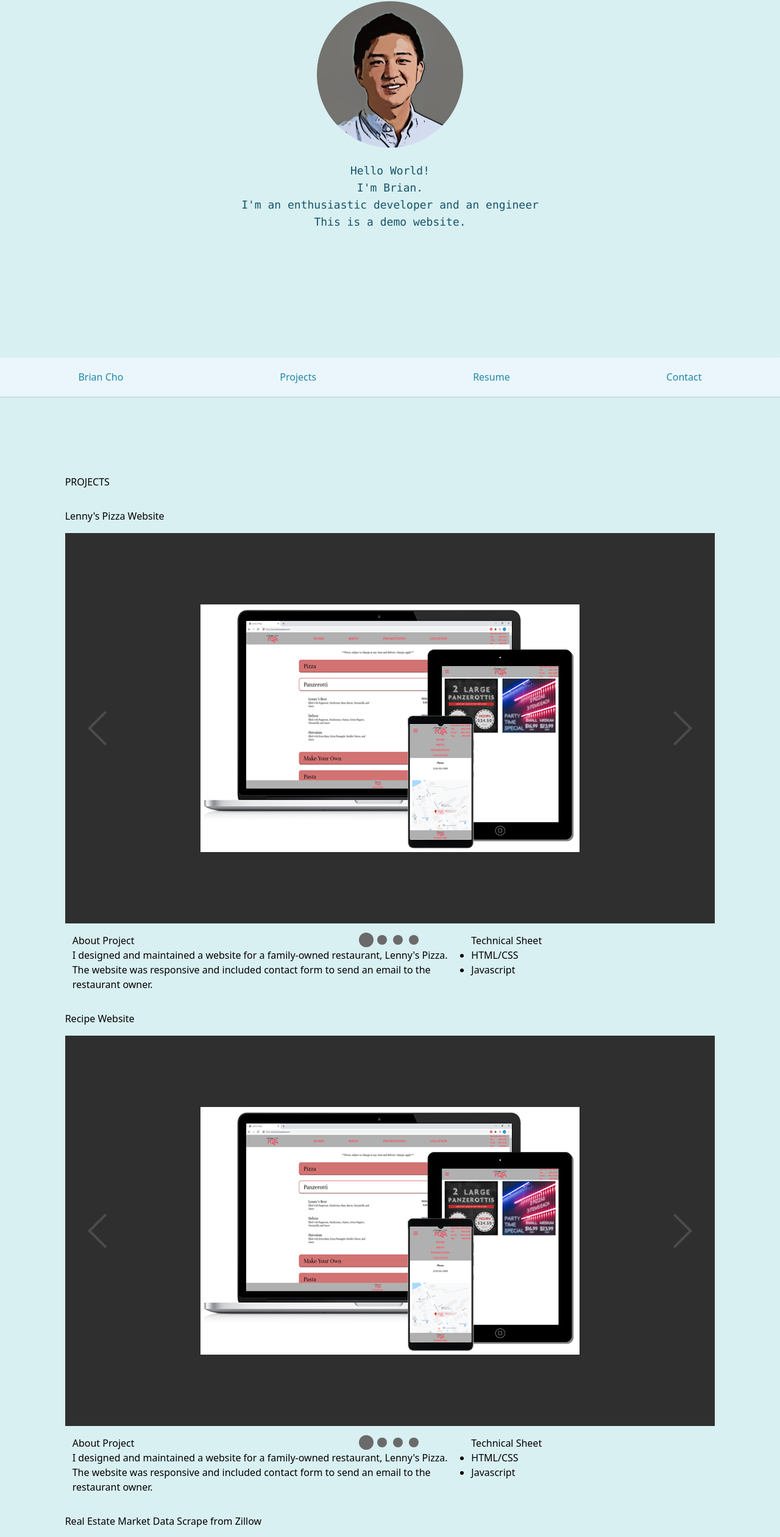
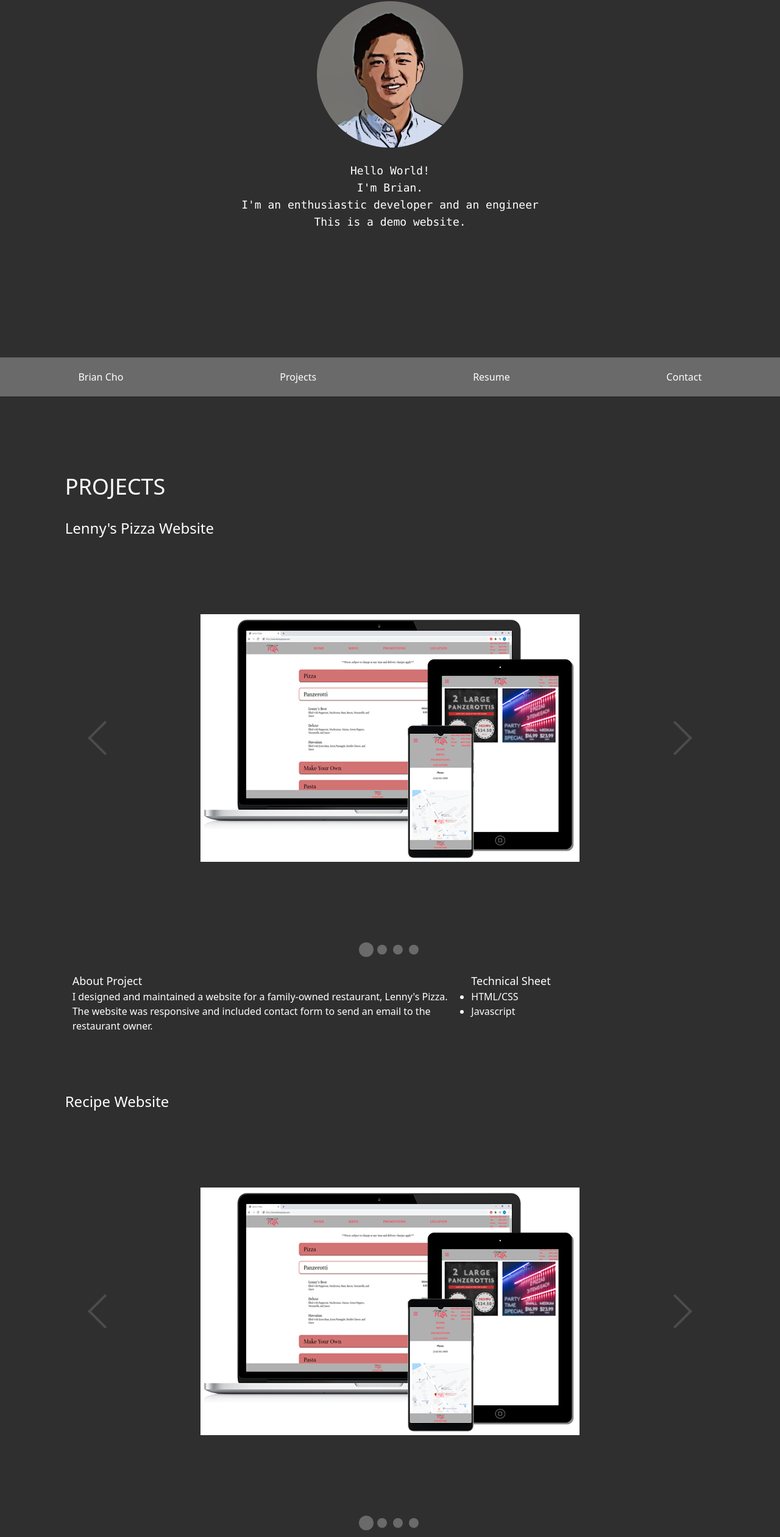
Before and after one commit to bischo91/bischo, a React (Create React App) app: page / in a window 1280 px wide. Shown: the part 214-2734 px from the top of the page at 61% size. Built offline with nearby package versions, Linux system fonts and the light colour scheme.

Commit message:
Updated contact form and frontend in projects, background, text

```diff
--- a/src/App.js
+++ b/src/App.js
@@ -1,111 +1,141 @@
-import React, { Component, createRef } from 'react';
+import React, { Component, createRef } from "react";
 import { render } from "react-dom";
 // import { BrowserRouter as Router, Routes, Route } from "react-router-dom";
-import About from './routes/About';
-import Projects from './routes/Projects';
-import Resume from './routes/Resume';
-import Contact from './routes/Contact';
+import About from "./routes/About";
+import Projects from "./routes/Projects";
+import Resume from "./routes/Resume";
+import Contact from "./routes/Contact";
 // import Contact from '../public/Contact';
 import { Link, Element } from "react-scroll";
 
-
 class App extends Component {
-  constructor(props){
+  constructor(props) {
     super(props);
     this.navRef = createRef();
     this.navrepositionRef = createRef();
     this.state = {
-      data:[],
-    }
+      data: [],
+    };
   }
 
   componentDidMount() {
-  window.onbeforeunload= function(){
+    window.onbeforeunload = function () {
       window.scrollTo(0, 0);
-  }
+    };
     // Chnage page title to Brian Cho
     // Scroll to stop when page loaded
-  document.title = "Brian Cho"
+    document.title = "Brian Cho";
     window.addEventListener("scroll", this.handleScroll);
     window.addEventListener("resize", this.handleResize);
     this.handleResize();
   }
 
-
-componentWillMount(){
-}
+  componentWillMount() {}
 
   handleResize = () => {
     // Move navbar to the top when the window.innerHeight is less than 600.
-  if (window.innerHeight<600){
-    this.navrepositionRef.current.classList.add('top-0');
-    this.navrepositionRef.current.classList.remove('-bottom-8', 'absolute')
+    if (window.innerHeight < 600) {
+      this.navrepositionRef.current.classList.add("top-0");
+      this.navrepositionRef.current.classList.remove("-bottom-8", "absolute");
     } else {
-    this.navrepositionRef.current.classList.remove('top-0');
-    this.navrepositionRef.current.classList.add('-bottom-8', 'absolute')
+      this.navrepositionRef.current.classList.remove("top-0");
+      this.navrepositionRef.current.classList.add("-bottom-8", "absolute");
     }
-}
+  };
 
   handleScroll = () => {
     // Fix navbar to the top once scrolled past first page (client height)
     const winScroll =
-  document.body.scrollTop || document.documentElement.scrollTop
-  if (winScroll>document.documentElement.clientHeight){
-    this.navRef.current.classList.add('fixed', 'top-0');
+      document.body.scrollTop || document.documentElement.scrollTop;
+    if (winScroll > document.documentElement.clientHeight) {
+      this.navRef.current.classList.add("fixed", "top-0");
       // Fix navbar to the top
     } else {
-    this.navRef.current.classList.remove('fixed','top-0');
+      this.navRef.current.classList.remove("fixed", "top-0");
       // Unfix navbar from the top
     }
-}
+  };
 
-render(){
+  render() {
     return (
       <div className="flex flex-col bg-primary">
-      <div className="absolute flex fixed -bottom-16 z-50 shadow w-full" ref = { this.navrepositionRef }>
+        <div
+          className="absolute flex fixed -bottom-16 z-50 shadow w-full"
+          ref={this.navrepositionRef}
+        >
           <nav
-          ref={ this.navRef }className="bg-secondary h-16 flex w-full" id ="navId">
+            ref={this.navRef}
+            className="bg-secondary h-16 flex w-full"
+            id="navId"
+          >
             <ul className="text-primary list-none m-auto flex w-full justify-around items-center">
-            <li>
-              <Link activeClass="active" to="about" spy={true} smooth={true}
-                offset={0} duration={500} onSetActive={this.handleSetActive}>
+              <li className="cursor-pointer">
+                <Link
+                  activeClass="active"
+                  to="about"
+                  spy={true}
+                  smooth={true}
+                  offset={0}
+                  duration={500}
+                  onSetActive={this.handleSetActive}
+                >
                   Brian Cho
                 </Link>
               </li>
-            <li>
-              <Link activeClass="active" to="projects" spy={true} smooth={true}
-                offset={0} duration={500} onSetActive={this.handleSetActive}>
+              <li className="cursor-pointer">
+                <Link
+                  activeClass="active"
+                  to="projects"
+                  spy={true}
+                  smooth={true}
+                  offset={0}
+                  duration={500}
+                  onSetActive={this.handleSetActive}
+                >
                   Projects
                 </Link>
               </li>
-            <li>
-              <Link activeClass="active" to="resume" spy={true} smooth={true}
-                offset={0} duration={500} onSetActive={this.handleSetActive}>
+              <li className="cursor-pointer">
+                <Link
+                  activeClass="active"
+                  to="resume"
+                  spy={true}
+                  smooth={true}
+                  offset={0}
+                  duration={500}
+                  onSetActive={this.handleSetActive}
+                >
                   Resume
                 </Link>
               </li>
-            <li>
-              <Link activeClass="active" to="contact" spy={true} smooth={true}
-                offset={0} duration={500} onSetActive={this.handleSetActive}>
+              <li className="cursor-pointer">
+                <Link
+                  activeClass="active"
+                  to="contact"
+                  spy={true}
+                  smooth={true}
+                  offset={0}
+                  duration={500}
+                  onSetActive={this.handleSetActive}
+                >
                   Contact
                 </Link>
               </li>
             </ul>
           </nav>
         </div>
-      <Element name='about' className='element' id='aboutId'>
+        <Element name="about" className="element" id="aboutId">
           <About />
         </Element>
-      <Element name='projects' className='element'>
+        <Element name="projects" className="element">
           <Projects />
         </Element>
-      <Element name='resume' className='element'>
+        <Element name="resume" className="element">
           <Resume />
         </Element>
-      <Element name='contact' className='element'>
+        <Element name="contact" className="element">
           <Contact />
         </Element>
-
       </div>
     );
   }
--- a/src/routes/About.js
+++ b/src/routes/About.js
@@ -2,42 +2,51 @@ import React from "react";
 import profile_pic from "../images/profile.png";
 import profile_animated from "../images/profile_animated.png";
 
-class About extends React.Component{
+class About extends React.Component {
   constructor(props) {
     super(props);
     this.profileImageRef = React.createRef();
-    this.state = {
-      };
+    this.state = {};
   }
 
-  componentDidMount(){
+  componentDidMount() {
     // Change page title
-    document.title = "Brian Cho"
+    document.title = "Brian Cho";
     // Scroll to stop when page loaded
-    window.scrollTo(0, 0)
+    window.scrollTo(0, 0);
     // Fetch data from API defined by admin
   }
 
-  flipimg(){
+  flipimg() {
     // Flip image when hovered in/out
-    this.profileImageRef.current.classList.toggle('flipped');
+    this.profileImageRef.current.classList.toggle("flipped");
   }
 
   render() {
     return (
       <div className="mt-24 w-full min-h-screen h-full bg-primary">
         <div className="flip relative top-10 z-40">
-            <div ref={this.profileImageRef}
+          <div
+            ref={this.profileImageRef}
             className="flip-image"
             onMouseOver={() => this.flipimg()}
             onMouseOut={() => this.flipimg()}
-              onClick={() => this.flipimg()}>
-              <img src={profile_animated} alt="Brian Cho" className="profile-front profile-img"/>
-              <img src={profile_pic} alt="" className="profile-back profile-img"/>
+            onClick={() => this.flipimg()}
+          >
+            <img
+              src={profile_animated}
+              alt="Brian Cho"
+              className="profile-front profile-img"
+            />
+            <img
+              src={profile_pic}
+              alt=""
+              className="profile-back profile-img"
+            />
           </div>
         </div>
         <div className="bg-primary h-full relative top-96 block justify-around">
-            <p className="font-mono text-center text-secondary text-lg">
+          <p className="font-mono text-center text-primary text-lg">
             Hello World! <br></br>
             I'm Brian.<br></br>
             I'm an enthusiastic developer and an engineer<br></br>
@@ -46,7 +55,6 @@ class About extends React.Component{
         </div>
       </div>
     );
-
   }
 }
 
--- a/src/routes/Projects.js
+++ b/src/routes/Projects.js
@@ -1,7 +1,7 @@
 import React from "react";
 import AwesomeSlider from "react-awesome-slider";
-import 'react-awesome-slider/dist/styles.css';
-import 'react-awesome-slider/dist/custom-animations/cube-animation.css';
+import "react-awesome-slider/dist/styles.css";
+import "react-awesome-slider/dist/custom-animations/cube-animation.css";
 
 import lennyspizza_1 from "../images/lennyspizza/lennyspizza_project.png";
 import lennyspizza_2 from "../images/lennyspizza/lennyspizza_menu_PC.png";
@@ -21,39 +21,72 @@ import imageanalysis_3 from "../images/imageanalysis/pixeluniformity.png";
 
 import imageprocess_1 from "../images/imageprocess/imageprocess.jpg";
 
-class Projects extends React.Component{
+class Projects extends React.Component {
   constructor(props) {
     super(props);
-    this.state = {
-      };
+    this.state = {};
   }
 
   render() {
     return (
-        <div
-          className="flex-col w-5/6 m-auto mt-24 min-h-screen bg-primary">
-          <h1>PROJECTS</h1>
-              <div className="row space-y-4 mt-8">
-                <h2>Lenny's Pizza Website</h2>
+      <div className="text-primary flex-col w-5/6 m-auto mt-24 min-h-screen bg-primary">
+        <h1 className="text-4xl mb-8">PROJECTS</h1>
+
+        <div className="row space-y-2 mt-4">
+          <h2 className="text-2xl">Lenny's Pizza Website</h2>
           <div className="flex flex-col">
             <div className="w-full">
-                    <AwesomeSlider  animation="cubeAnimation">
+              <AwesomeSlider animation="cubeAnimation">
                 <div data-src={lennyspizza_1} />
                 <div data-src={lennyspizza_2} />
                 <div data-src={lennyspizza_3} />
                 <div data-src={lennyspizza_4} />
               </AwesomeSlider>
             </div>
-                  <div className="w-5/6 flex mt-4 inline-block">
-                    <div className="w-3/4 mx-3">
-                      <h3>About Project</h3>
-                      <p className ="w-full">
-                        I designed and maintained a website for a family-owned restaurant, Lenny's Pizza.
-                        The website was responsive and included contact form to send an email to the restaurant owner.
+            <div className="w-5/6 flex mt-16 mb-20 inline-block">
+              <div className="w-3/4 mx-3 text-md">
+                <h3 className="text-lg">About Project</h3>
+                <p className="w-full text-md">
+                  I designed and maintained a website for a family-owned
+                  restaurant, Lenny's Pizza. The website was responsive and
+                  included contact form to send an email to the restaurant
+                  owner.
                 </p>
               </div>
               <div className="w-1/4 mx-3">
-                      <h3>Technical Sheet</h3>
+                <h3 className="text-lg">Technical Sheet</h3>
+                <ul className="list-disc">
+                  <li>HTML/CSS</li>
+                  <li>Javascript</li>
+                </ul>
+              </div>
+            </div>
+          </div>
+        </div>
+
+        <div className="row space-y-2 mt-4">
+          <h2 className="text-2xl">Recipe Website</h2>
+          <div className="flex flex-col">
+            <div className="w-full">
+              <AwesomeSlider animation="cubeAnimation">
+                <div data-src={lennyspizza_1} />
+                <div data-src={lennyspizza_2} />
+                <div data-src={lennyspizza_3} />
+                <div data-src={lennyspizza_4} />
+              </AwesomeSlider>
+            </div>
+            <div className="w-5/6 flex mt-16 mb-20 inline-block">
+              <div className="w-3/4 mx-3 text-md">
+                <h3 className="text-lg">About Project</h3>
+                <p className="w-full text-md">
+                  I designed and maintained a website for a family-owned
+                  restaurant, Lenny's Pizza. The website was responsive and
+                  included contact form to send an email to the restaurant
+                  owner.
+                </p>
+              </div>
+              <div className="w-1/4 mx-3">
+                <h3 className="text-lg">Technical Sheet</h3>
                 <ul className="list-disc">
                   <li>HTML/CSS</li>
                   <li>Javascript</li>
@@ -64,26 +97,29 @@ class Projects extends React.Component{
         </div>
 
         <div className="row space-y-4 mt-8">
-                <h2>Recipe Website</h2>
+          <h2 className="text-2xl">
+            Real Estate Market Data Scrape from Zillow
+          </h2>
           <div className="flex flex-col">
             <div className="w-full">
-                    <AwesomeSlider  animation="cubeAnimation">
-                      <div data-src={lennyspizza_1} />
-                      <div data-src={lennyspizza_2} />
-                      <div data-src={lennyspizza_3} />
-                      <div data-src={lennyspizza_4} />
+              <AwesomeSlider animation="cubeAnimation">
+                <div data-src={zillowscrape_1} />
+                <div data-src={zillowscrape_2} />
+                <div data-src={zillowscrape_3} />
               </AwesomeSlider>
             </div>
-                  <div className="w-5/6 flex mt-4 inline-block">
-                    <div className="w-3/4 mx-3">
-                      <h3>About Project</h3>
-                      <p className ="w-full">
-                        I designed and maintained a website for a family-owned restaurant, Lenny's Pizza.
-                        The website was responsive and included contact form to send an email to the restaurant owner.
+            <div className="w-5/6 flex mt-16 mb-20 inline-block">
+              <div className="w-3/4 mx-3 text-md">
+                <h3 className="text-lg">About Project</h3>
+                <p className="w-full text-md">
+                  I designed and maintained a website for a family-owned
+                  restaurant, Lenny's Pizza. The website was responsive and
+                  included contact form to send an email to the restaurant
+                  owner.
                 </p>
               </div>
               <div className="w-1/4 mx-3">
-                      <h3>Technical Sheet</h3>
+                <h3 className="text-lg">Technical Sheet</h3>
                 <ul className="list-disc">
                   <li>HTML/CSS</li>
                   <li>Javascript</li>
@@ -94,25 +130,26 @@ class Projects extends React.Component{
         </div>
 
         <div className="row space-y-4 mt-8">
-                <h2>Real Estate Market Data Scrape from Zillow</h2>
+          <h2 className="text-2xl">Accounting Book</h2>
           <div className="flex flex-col">
             <div className="w-full">
-                    <AwesomeSlider  animation="cubeAnimation">
-                      <div data-src={zillowscrape_1} />
-                      <div data-src={zillowscrape_2} />
-                      <div data-src={zillowscrape_3} />
+              <AwesomeSlider animation="cubeAnimation">
+                <div data-src={accountbook_1} />
+                <div data-src={accountbook_2} />
               </AwesomeSlider>
             </div>
-                  <div className="w-5/6 flex mt-4 inline-block">
-                    <div className="w-3/4 mx-3">
-                      <h3>About Project</h3>
-                      <p className ="w-full">
-                        I designed and maintained a website for a family-owned restaurant, Lenny's Pizza.
-                        The website was responsive and included contact form to send an email to the restaurant owner.
+            <div className="w-5/6 flex mt-16 mb-20 inline-block">
+              <div className="w-3/4 mx-3 text-md">
+                <h3 className="text-lg">About Project</h3>
+                <p className="w-full text-md">
+                  I designed and maintained a website for a family-owned
+                  restaurant, Lenny's Pizza. The website was responsive and
+                  included contact form to send an email to the restaurant
+                  owner.
                 </p>
               </div>
               <div className="w-1/4 mx-3">
-                      <h3>Technical Sheet</h3>
+                <h3 className="text-lg">Technical Sheet</h3>
                 <ul className="list-disc">
                   <li>HTML/CSS</li>
                   <li>Javascript</li>
@@ -123,24 +160,27 @@ class Projects extends React.Component{
         </div>
 
         <div className="row space-y-4 mt-8">
-                <h2>Accounting Book</h2>
+          <h2 className="text-2xl">Image Process of Carbon Nanotube</h2>
           <div className="flex flex-col">
             <div className="w-full">
-                    <AwesomeSlider  animation="cubeAnimation">
-                      <div data-src={accountbook_1} />
-                      <div data-src={accountbook_2} />
+              <AwesomeSlider animation="cubeAnimation">
+                <div data-src={imageanalysis_1} />
+                <div data-src={imageanalysis_2} />
+                <div data-src={imageanalysis_3} />
               </AwesomeSlider>
             </div>
-                  <div className="w-5/6 flex mt-4 inline-block">
-                    <div className="w-3/4 mx-3">
-                      <h3>About Project</h3>
-                      <p className ="w-full">
-                        I designed and maintained a website for a family-owned restaurant, Lenny's Pizza.
-                        The website was responsive and included contact form to send an email to the restaurant owner.
+            <div className="w-5/6 flex mt-16 mb-20 inline-block">
+              <div className="w-3/4 mx-3 text-md">
+                <h3 className="text-lg">About Project</h3>
+                <p className="w-full text-md">
+                  I designed and maintained a website for a family-owned
+                  restaurant, Lenny's Pizza. The website was responsive and
+                  included contact form to send an email to the restaurant
+                  owner.
                 </p>
               </div>
               <div className="w-1/4 mx-3">
-                      <h3>Technical Sheet</h3>
+                <h3 className="text-lg">Technical Sheet</h3>
                 <ul className="list-disc">
                   <li>HTML/CSS</li>
                   <li>Javascript</li>
@@ -151,25 +191,25 @@ class Projects extends React.Component{
         </div>
 
         <div className="row space-y-4 mt-8">
-                <h2>Image Process of Carbon Nanotube</h2>
+          <h2 className="text-2xl">Image Process of Display Panels</h2>
           <div className="flex flex-col">
             <div className="w-full">
-                    <AwesomeSlider  animation="cubeAnimation">
-                      <div data-src={imageanalysis_1} />
-                      <div data-src={imageanalysis_2} />
-                      <div data-src={imageanalysis_3} />
+              <AwesomeSlider animation="cubeAnimation">
+                <div data-src={imageprocess_1} />
               </AwesomeSlider>
             </div>
-                  <div className="w-5/6 flex mt-4 inline-block">
-                    <div className="w-3/4 mx-3">
-                      <h3>About Project</h3>
-                      <p className ="w-full">
-                        I designed and maintained a website for a family-owned restaurant, Lenny's Pizza.
-                        The website was responsive and included contact form to send an email to the restaurant owner.
+            <div className="w-5/6 flex mt-16 mb-20 inline-block">
+              <div className="w-3/4 mx-3 text-md">
+                <h3 className="text-lg">About Project</h3>
+                <p className="w-full text-md">
+                  I designed and maintained a website for a family-owned
+                  restaurant, Lenny's Pizza. The website was responsive and
+                  included contact form to send an email to the restaurant
+                  owner.
                 </p>
               </div>
               <div className="w-1/4 mx-3">
-                      <h3>Technical Sheet</h3>
+                <h3 className="text-lg">Technical Sheet</h3>
                 <ul className="list-disc">
                   <li>HTML/CSS</li>
                   <li>Javascript</li>
@@ -178,27 +218,8 @@ class Projects extends React.Component{
             </div>
           </div>
         </div>
-
-              <div className="row space-y-4 mt-8">
-                <h2>Image Process of Display Panels</h2>
-                <div className="flex flex-col">
-                  <div className ="w-full">
-                    <img src={imageprocess_1} alt="Lenny's Pizza" /></div>
-                  <div className ="column">
-                    <p>
-                      Recipe website designed
-                    </p>
-                    <h3>Technical Sheet</h3>
-                    <ul className="list-disc">
-                      <li>React</li>
-                      <li>Django</li>
-                    </ul>
-                  </div>
-                </div>
-              </div>
       </div>
     );
-
   }
 }
 
--- a/tailwind.config.js
+++ b/tailwind.config.js
@@ -2,15 +2,14 @@ module.exports = {
   purge: [],
   darkMode: false, // or 'media' or 'class'
   theme: {
-    backgroundColor: theme => ({
-      ...theme('colors'),
-      'primary': '#d9f0f2',
-      'secondary': '#eaf6fb',
-        }
-    ),
+    backgroundColor: (theme) => ({
+      ...theme("colors"),
+      primary: "#2f2f2f",
+      secondary: "#6a6a6a",
+    }),
     textColor: {
-      'primary': '#2286aa',
-      'secondary': '#15546a',
+      primary: "#ffffff",
+      secondary: "#ffffff",
     },
 
     extend: {},
@@ -19,4 +18,4 @@ module.exports = {
     extend: {},
   },
   plugins: [],
-}
+};
```
Also changed, not shown: src/routes/Contact.js (+13 -9 lines), src/routes/ContactForm.js (added, +63 -0 lines), src/routes/ContactUs.js (deleted, +0 -36 lines), src/routes/Resume.js (+9 -15 lines). Lines whose indentation alone changed are shown as unchanged.
